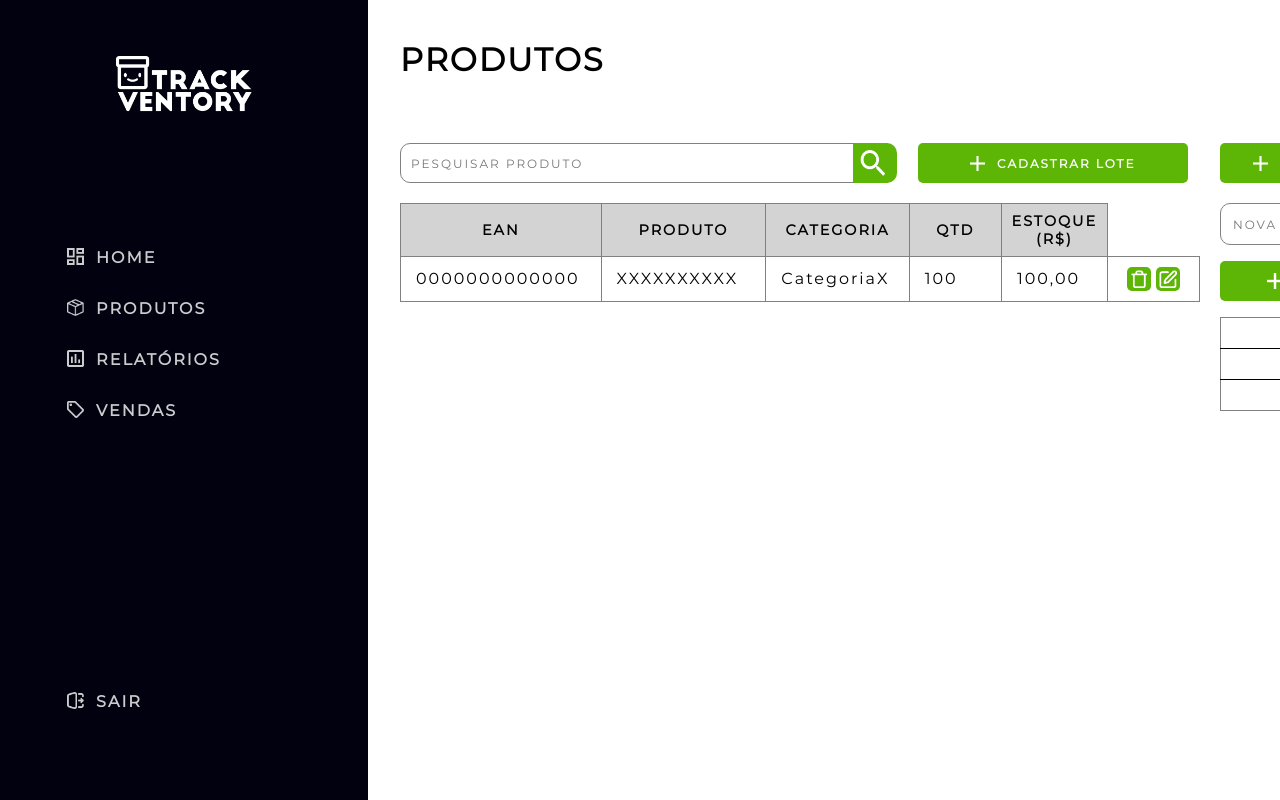
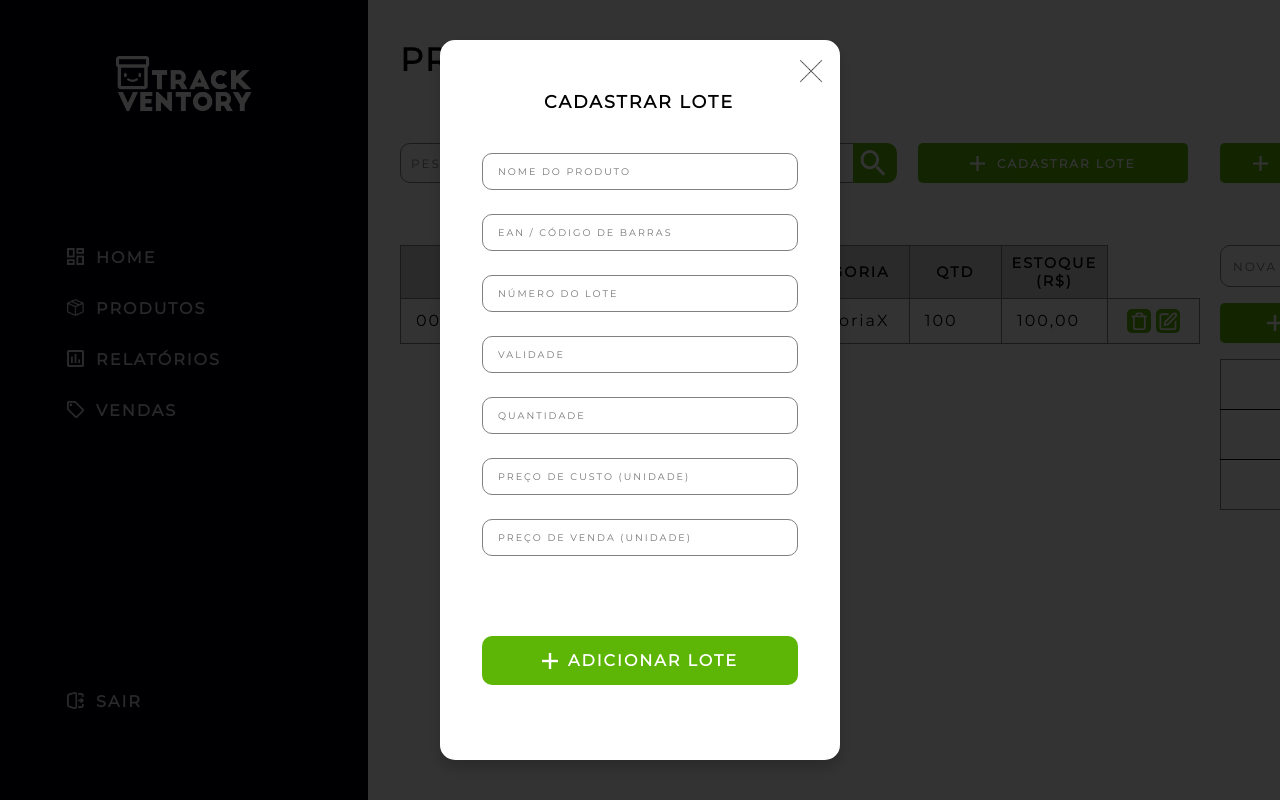
Before and after one commit to winvirg/Trackventory, a Next.js app: page /user/produto in a window 1280 px wide. Both pictures are taken after a click on the button "CADASTRAR LOTE". Built offline with nearby package versions, Linux system fonts and the light colour scheme.

Commit message:
Adicionando modais cadastrar produto, lote e excluir produto

```diff
--- /dev/null
+++ b/src/app/components/modais/cadastrar_lote.tsx
@@ -0,0 +1,38 @@
+import React from 'react';
+import styles from '../../page.module.css';
+import Image from 'next/image';
+
+interface CadastrarLoteProps {
+    closeModalLote: () => void;
+}
+
+export default function CadastrarLote({ closeModalLote }: CadastrarLoteProps) {
+
+    return (
+        <div className={styles.modal}>
+            <div className={styles.modalContainer}>
+                <div className={styles.modalHeader}>
+                    <h2>Cadastrar Lote</h2>
+                    <button className={styles.closeButton} onClick={closeModalLote}>
+                        <Image src={"/images/closed.png"} alt={'close'} height={30} width={30} />
+                    </button>
+                </div>
+                <div className={styles.modalBody}>
+                    <form>
+                        <input type="text" placeholder="Nome do Produto" />
+                        <input type="text" placeholder="EAN / Código de barras" />
+                        <input type="text" placeholder="Número do Lote" />
+                        <input type="text" placeholder="Validade" />
+                        <input type="text" placeholder="Quantidade" />
+                        <input type="text" placeholder="Preço de Custo (Unidade)" />
+                        <input type="text" placeholder="Preço de Venda (Unidade)" />
+                        <button type="button" className={`${styles.submit_modal} ${styles.submit_modal_lote}`}>
+                            <Image className={styles.icone} src={"/images/icone_plus.png"} alt={"add"} width={50} height={50} priority />
+                            Adicionar Lote
+                        </button>
+                    </form>
+                </div>
+            </div>
+        </div >
+    );
+}
--- a/src/app/components/modais/cadastrar_produto.tsx
+++ b/src/app/components/modais/cadastrar_produto.tsx
@@ -1,16 +1,21 @@
-// components/ModalProduto.js
 import React from 'react';
 import styles from '../../page.module.css';
-// import Link from "next/link";
+import Image from 'next/image';
 
-export default function CadastrarProduto() {
+interface CadastrarProdutoProps {
+    closeModalProduto: () => void;
+}
+
+export default function CadastrarProduto({ closeModalProduto }: CadastrarProdutoProps) {
 
     return (
         <div className={styles.modal}>
             <div className={styles.modalContainer}>
                 <div className={styles.modalHeader}>
                     <h2>Cadastrar Produto</h2>
-                    <button className={styles.closeButton}>×</button>
+                    <button className={styles.closeButton} onClick={closeModalProduto}>
+                        <Image src={"/images/closed.png"} alt={'close'} height={30} width={30} />
+                    </button>
                 </div>
                 <div className={styles.modalBody}>
                     <form>
@@ -22,11 +27,12 @@ export default function CadastrarProduto() {
                         <input type="text" placeholder="Categoria" />
                         <textarea placeholder="Descrição"></textarea>
                         <button type="button" className={styles.submit_modal}>
-                            + Adicionar Produto
+                            <Image className={styles.icone} src={"/images/icone_plus.png"} alt={"add"} width={50} height={50} priority />
+                            Adicionar Produto
                         </button>
                     </form>
                 </div>
             </div>
         </div>
     );
-};
+}
--- /dev/null
+++ b/src/app/components/modais/excluir_produto.tsx
@@ -0,0 +1,29 @@
+import React from 'react';
+import styles from '../../page.module.css';
+import Image from 'next/image';
+
+interface ExcluirProdutoProps {
+    closeModalExcluir: () => void;
+}
+
+export default function ExcluirProduto({ closeModalExcluir }: ExcluirProdutoProps) {
+
+    return (
+        <div className={styles.modal_excluir}>
+            <div className={styles.modalContainer_excluir}>
+                <button className={styles.closeButton_excluir} onClick={closeModalExcluir}>
+                    <Image src={"/images/closed.png"} alt={'close'} height={30} width={30} />
+                </button>
+                <div className={`${styles.modalBody} ${styles.modalBody_excluir}}`}>
+                    <form>
+                        Tem certeza que deseja excluir esse produto?
+                        <button type="button" className={styles.submit_modal_excluir}>
+                            <Image className={styles.icone_excluir} src={"/images/icone_trash.png"} alt={"add"} width={70} height={80} priority />
+                            Excluir Produto
+                        </button>
+                    </form>
+                </div>
+            </div>
+        </div >
+    );
+}
--- a/src/app/page.module.css
+++ b/src/app/page.module.css
@@ -962,8 +962,6 @@
     right: 0;
   }
 
-
-
   .lista_produtos table {
     width: 100%;
     border-spacing: 0px;
@@ -1116,8 +1114,172 @@
     border-bottom: 1px solid black;
   }
 
+  /*MODAL CADASTRAR PRODUTOS*/
+  .modal {
+    position: fixed;
+    top: 0;
+    left: 0;
+    width: 100%;
+    height: 100vh;
+    background-color: rgba(0, 0, 0, 0.8);
+    display: flex;
+    justify-content: center;
+    align-items: center;
+    z-index: 1000;
+  }
+
+  .modal_excluir {
+    position: fixed;
+    top: 0;
+    left: 0;
+    width: 100%;
+    height: 100%;
+    background-color: rgba(0, 0, 0, 0.8);
+    display: flex;
+    justify-content: center;
+    align-items: center;
+    z-index: 1000;
+  }
+
+  .modalContainer_excluir {
+    background-color: #FFFFFF;
+    padding: 40px 30px;
+    border-radius: 15px;
+    width: 50vh;
+    height: 30vh;
+    box-shadow: 0 8px 16px rgba(0, 0, 0, 0.2);
+  }
+
+  .modalContainer {
+    background-color: #FFFFFF;
+    padding: 40px 30px;
+    border-radius: 15px;
+    width: 50vh;
+    height: 90vh;
+    box-shadow: 0 8px 16px rgba(0, 0, 0, 0.2);
+  }
+
+  .modalHeader {
+    display: flex;
+    padding-left: 3.5vh;
+    margin-bottom: 5vh;
+  }
+
+  .modalHeader h2 {
+    margin-top: 0.6em;
+    font-size: 1.1em;
+    font-weight: 700;
+    flex-grow: 1;
+    width: 100%;
+    text-align: center;
+    text-transform: uppercase;
+  }
+
+  .closeButton {
+    background: none;
+    border: none;
+    cursor: pointer;
+    color: #000000;
+    position: relative;
+    top: -3vh;
+    right: -2vh;
+  }
+
+  .closeButton_excluir {
+    background: none;
+    border: none;
+    cursor: pointer;
+    color: #000000;
+    position: relative;
+    top: -3vh;
+    right: -40vh;
+  }
+
+  .modalBody {
+    display: flex;
+    flex-direction: column;
+    padding: 0 1.5vh 0 1.5vh;
+  }
+
+  .modalBody .icone {
+    height: 2vh;
+    width: auto;
+  }
+
+  .modalBody .icone_excluir {
+    margin-right: 1vh;
+    height: 3vh;
+    width: auto;
+  }
+
+  .modalBody input,
+  .modalBody textarea {
+    width: 100%;
+    padding: 12px 15px;
+    margin-bottom: 3vh;
+    border-radius: 10px;
+    border: 1px solid gray;
+    font-size: 0.6em;
+    outline: none;
+  }
+
+  .modalBody textarea {
+    height: 100px;
+    resize: none;
+  }
+
+  .submit_modal {
+    width: 100%;
+    background-color: #5DB505;
+    color: #FFFFFF;
+    padding: 15px;
+    font-size: 1em;
+    font-weight: bold;
+    border: none;
+    border-radius: 10px;
+    cursor: pointer;
+    display: flex;
+    align-items: center;
+    justify-content: center;
+    text-transform: uppercase;
+  }
+
+  .submit_modal_lote {
+    margin-top: 7vh;
+  }
+
+  .submit_modal_excluir {
+    margin-top: 3vh;
+    width: 100%;
+    background-color: #5DB505;
+    color: #FFFFFF;
+    padding: 15px;
+    font-size: 1em;
+    font-weight: bold;
+    border: none;
+    border-radius: 10px;
+    cursor: pointer;
+    display: flex;
+    align-items: center;
+    justify-content: center;
+    text-transform: uppercase;
+  }
+
+  .submit_modal img {
+    margin-right: 10px;
+  }
+
+  .submit_modal:hover {
+    background-color: #0e7b04;
+    transition: 0.5s;
+  }
+
+  .modalBody input:focus,
+  .modalBody textarea:focus {
+    border-color: #39B54A;
+  }
+
 }
-
 
 /*DESKTOP LARGO*/
 
--- a/src/app/user/produto/categoria/page.tsx
+++ b/src/app/user/produto/categoria/page.tsx
@@ -17,13 +17,13 @@ export default function Categoria() {
                 <table className={styles.lista_categorias}>
                     <tbody>
                         <tr>
-                            <td></td>
+                            <td>CategoriaX</td>
                         </tr>
                         <tr>
-                            <td></td>
+                            <td>CategoriaY</td>
                         </tr>
                         <tr>
-                            <td></td>
+                            <td>CategoriaZ</td>
                         </tr>
                     </tbody>
                 </table>
--- a/src/app/user/produto/page.tsx
+++ b/src/app/user/produto/page.tsx
@@ -5,12 +5,26 @@ import Link from "next/link";
 import styles from "../../page.module.css";
 import React, { useState } from 'react';
 import CadastrarProduto from '../../components/modais/cadastrar_produto';
+import CadastrarLote from "@/app/components/modais/cadastrar_lote";
+import ExcluirProduto from "@/app/components/modais/excluir_produto";
 
 import Menu from "@/app/components/menu_interno";
 import Categoria from "./categoria/page";
 
 export default function Produto() {
     const [isFocused, setIsFocused] = useState(false);
+    const [showModalProduto, setShowModalProduto] = useState(false);
+    const [showModalLote, setShowModalLote] = useState(false);
+    const [showModalExcluir, setShowModalExcluir] = useState(false);
+
+    const openModalProduto = () => setShowModalProduto(true);
+    const closeModalProduto = () => setShowModalProduto(false);
+
+    const openModalLote = () => setShowModalLote(true);
+    const closeModalLote = () => setShowModalLote(false);
+
+    const openModalExcluir = () => setShowModalExcluir(true);
+    const closeModalExcluir = () => setShowModalExcluir(false);
 
     return (
         <div className={styles.pagina_produto}>
@@ -32,13 +46,13 @@ export default function Produto() {
                                     <Image className={styles.icones_tabela} src={"/images/icone_pesquisa.png"} alt={"Pesquisa"} width={50} height={50} priority />
                                 </Link>
                             </div>
-                            <button type="button">
+                            <button type="button" onClick={openModalLote}>
                                 <Image className={styles.icones_tabela} src={"/images/icone_plus.png"} alt={"add"} width={50} height={50} priority />
                                 Cadastrar Lote
                             </button>
                         </div>
                         <div className={styles.botoes_produto}>
-                            <button type="button">
+                            <button type="button" onClick={openModalProduto}>
                                 <Image className={styles.icones_tabela} src={"/images/icone_plus.png"} alt={"add"} width={50} height={50} priority />
                                 Cadastrar Produto
                             </button>
@@ -64,7 +78,7 @@ export default function Produto() {
                                         <td>100,00</td>
                                         <td>
                                             <div className={styles.botoes_acao}>
-                                                <button type="button" name="excluir">
+                                                <button type="button" name="excluir" onClick={openModalExcluir}>
                                                     <Image className={styles.itens_acao} src={"/images/icone_trash.png"} alt={"Excluir"} width={20} height={20} priority />
                                                 </button>
                                                 <button type="button" name="editar">
@@ -80,12 +94,12 @@ export default function Produto() {
                     </div>
                 </div>
             </main>
-            <div>
-                <button>Cadastrar Produto</button>
-                <CadastrarProduto />
-            </div>
+
+            {showModalProduto && <CadastrarProduto closeModalProduto={closeModalProduto} />}
+            {showModalLote && <CadastrarLote closeModalLote={closeModalLote} />}
+            {showModalExcluir && <ExcluirProduto closeModalExcluir={closeModalExcluir} />}
+
             <footer></footer>
         </div>
-
     );
 }
```
